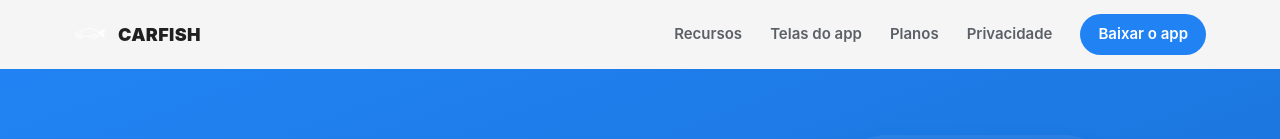
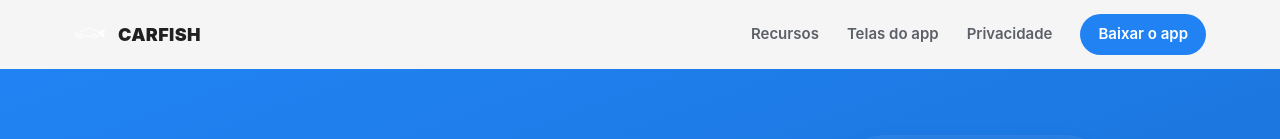
Before and after one commit to IsaelSousa/carfish-spa, a React (Vite) app: page / in a window 1280 px wide. Shown: the top 139 px of the page. Built offline with nearby package versions, Linux system fonts and the light colour scheme.

Commit message:
feat: comment plan

```diff
--- a/src/App.tsx
+++ b/src/App.tsx
@@ -2,7 +2,7 @@ import Navbar from './components/Navbar'
 import Hero from './components/Hero'
 import Features from './components/Features'
 import ScreensShowcase from './components/ScreensShowcase'
-import Plans from './components/Plans'
+// import Plans from './components/Plans'
 import Privacy from './components/Privacy'
 import Footer from './components/Footer'
 
@@ -14,7 +14,7 @@ export default function App() {
         <Hero />
         <Features />
         <ScreensShowcase />
-        <Plans />
+        {/* <Plans /> */}
         <Privacy />
       </main>
       <Footer />
--- a/src/components/Footer.tsx
+++ b/src/components/Footer.tsx
@@ -22,7 +22,7 @@ export default function Footer() {
           <nav className="footer__links">
             <a href="#recursos">Recursos</a>
             <a href="#telas">Telas do app</a>
-            <a href="#planos">Planos</a>
+            {/* <a href="#planos">Planos</a> */}
             <a href="#privacidade">Privacidade</a>
           </nav>
           <p className="footer__contact">Contato: carfish364@gmail.com</p>
--- a/src/components/Navbar.tsx
+++ b/src/components/Navbar.tsx
@@ -4,7 +4,7 @@ import logo from '../assets/carfish-logo.png'
 const LINKS = [
   { href: '#recursos', label: 'Recursos' },
   { href: '#telas', label: 'Telas do app' },
-  { href: '#planos', label: 'Planos' },
+  // { href: '#planos', label: 'Planos' },
   { href: '#privacidade', label: 'Privacidade' },
 ]
 
```
